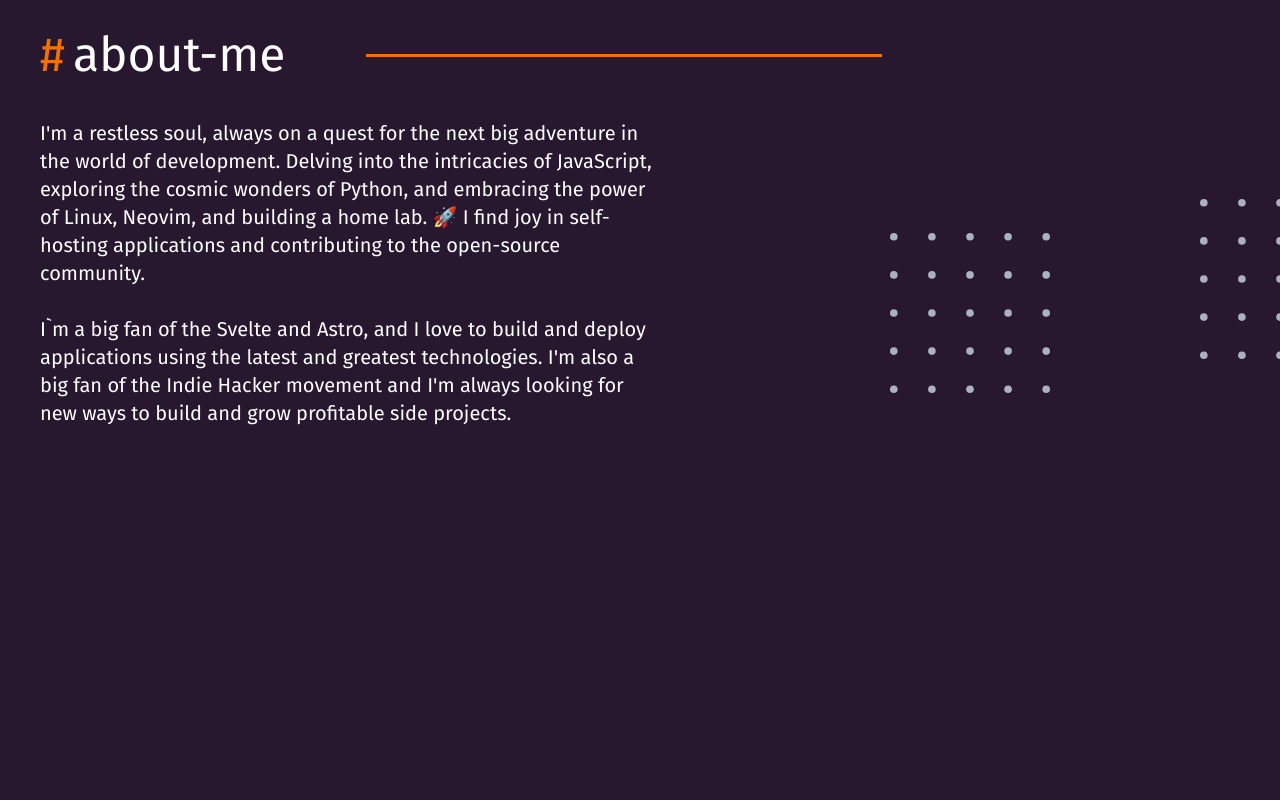
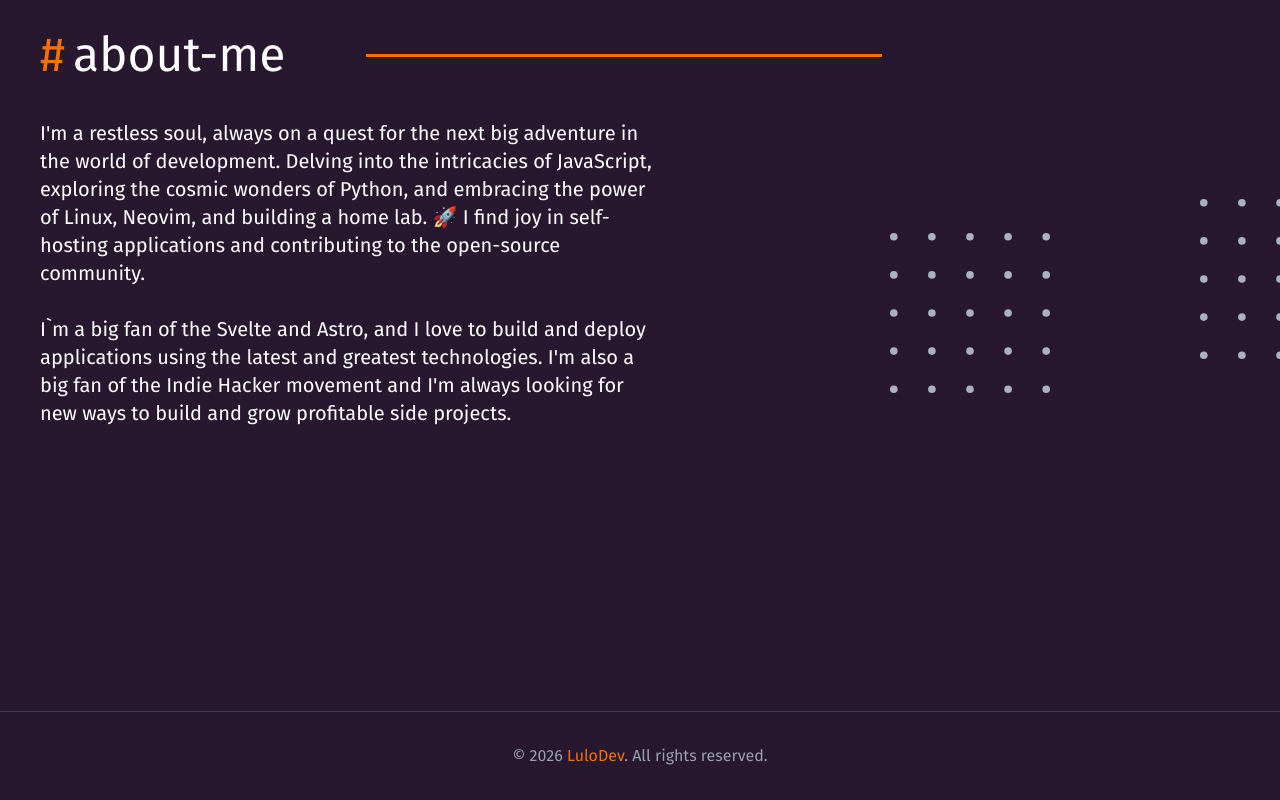
Before and after one commit to LuloDev/LuloDev, an Astro site: page / in a window 1280 px wide. Shown: the part 969-1769 px from the top of the page. Before the commit the page ends 1680 px from the top, so only its background shows below. Built offline with nearby package versions, Linux system fonts and the light colour scheme; Astro itself is replaced by a stand-in of ours.

Commit message:
Add basic footer component

```diff
--- a/src/components/footer.astro
+++ b/src/components/footer.astro
@@ -0,0 +1,11 @@
+---
+const currentYear = new Date().getFullYear();
+---
+
+<footer class="bg-[#27172f] text-white py-8 border-t border-gray-700">
+  <div class="max-w-screen-xl mx-auto px-4 text-center">
+    <p class="text-gray-400">
+      &copy; {currentYear} <span class="text-[#f37101]">LuloDev</span>. All rights reserved.
+    </p>
+  </div>
+</footer>
--- a/src/pages/index.astro
+++ b/src/pages/index.astro
@@ -1,5 +1,6 @@
 ---
 import Header from '../components/header.astro';
+import Footer from '../components/footer.astro';
 import Dots from '../components/dots.astro';
 import Github from '../components/github-link.astro';
 import Twitter from '../components/twitter-link.astro';
@@ -93,5 +94,6 @@ import '../styles/global.css';
         </div>
       </section>
     </main>
+    <Footer />
   </body>
 </html>
```
